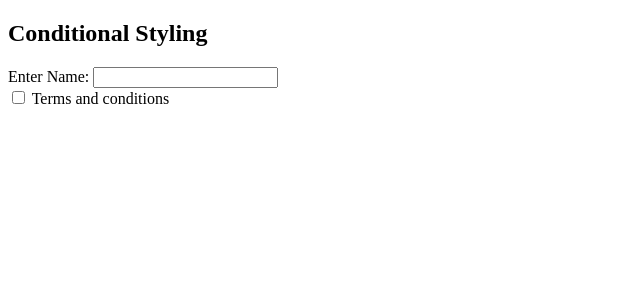
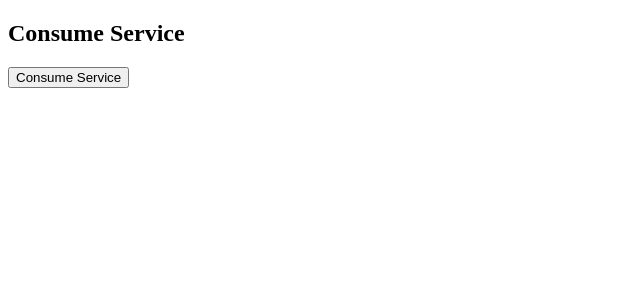
Before and after one commit to jackofalltradesprogrammer/AngularBootCamp, an Angular app: page / in a window 1280 px wide. Shown: the top 300 px of the page, without its empty margins (0-640 px from the left). Built offline with nearby package versions, Linux system fonts and the light colour scheme.

Commit message:
D7 - Introducing services in angular with dependency injection logic

```diff
--- a/src/app/app.component.html
+++ b/src/app/app.component.html
@@ -1,8 +1,4 @@
-<h2>Conditional Styling </h2>
+<h2>Consume Service</h2>
 
-Enter Name: <input type="text" [(ngModel)]='name'><br>
-<input type= "checkbox"
-  [(ngModel)]="terms"
-  (change)='check()'>
-Terms and conditions <br>
-<p [ngStyle] ='termsStyle'> {{msg}}</p>
+<button (click)='getHelloMessageFromService()'>Consume Service</button> <br>
+{{msg}}
--- a/src/app/app.component.ts
+++ b/src/app/app.component.ts
@@ -1,28 +1,18 @@
 import { Component } from '@angular/core';
-
+import { HelloService } from './hello.service';
 
 @Component({
   selector: 'app-root',
   templateUrl: './app.component.html',
-  styleUrls: ['./app.component.css']
+  styleUrls: ['./app.component.css'],
+  providers:[HelloService]
 })
 export class AppComponent {
-  titleStyle= {
-    "color":"BROWN",
-     "text-align": "center"
-  };
-  termsStyle={};
-  terms:string='';
   msg:string='';
-  name:string='';
-  check(){
-    if (this.terms){
-      this.msg=this.name +", Thanks for accepting terms";
-      this.termsStyle={"color":"GREEN"};
-    }
-    else{
-      this.msg=this.name +", Please read and accept terms";
-      this.termsStyle={"color":"RED"};
-    }
+  constructor(private _hs:HelloService){
+
+  }
+  getHelloMessageFromService(){
+    this.msg = this._hs.getHelloMessage();
   }
 }
--- /dev/null
+++ b/src/app/hello.service.ts
@@ -0,0 +1,10 @@
+import { Injectable } from '@angular/core';
+
+@Injectable()
+export class HelloService {
+  getHelloMessage(){
+    return "Hello from servcie";
+  }
+  constructor() { }
+
+}
```
Also changed, not shown: 1 other file (tests, documents, lock files or other folders).
